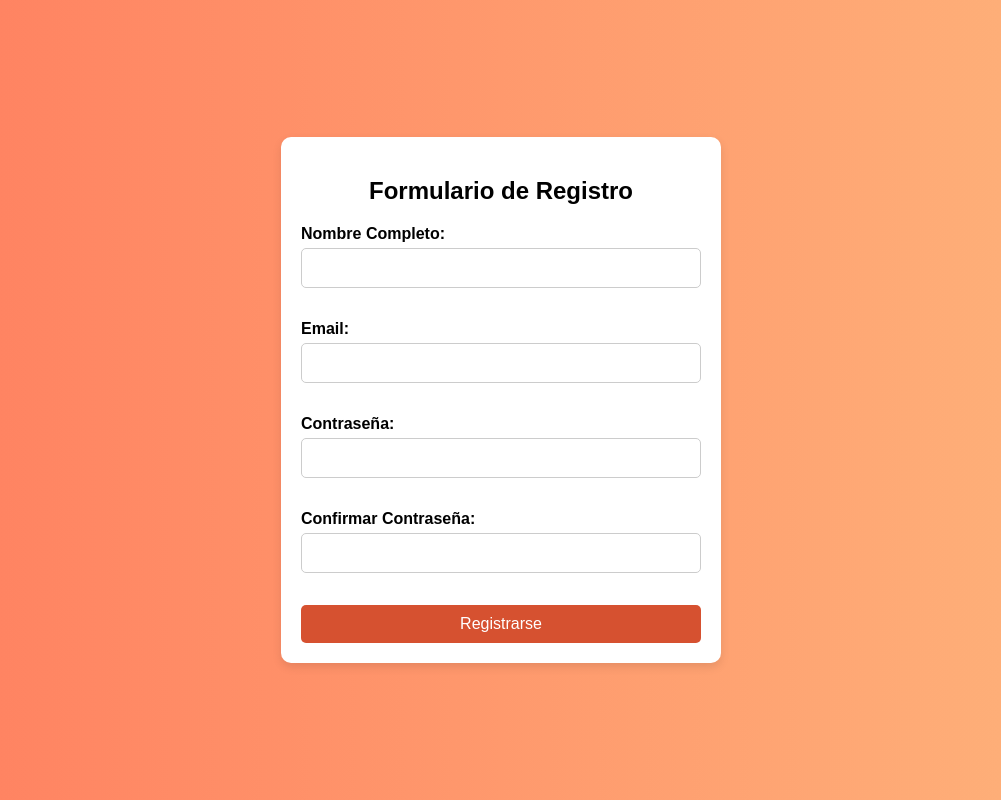
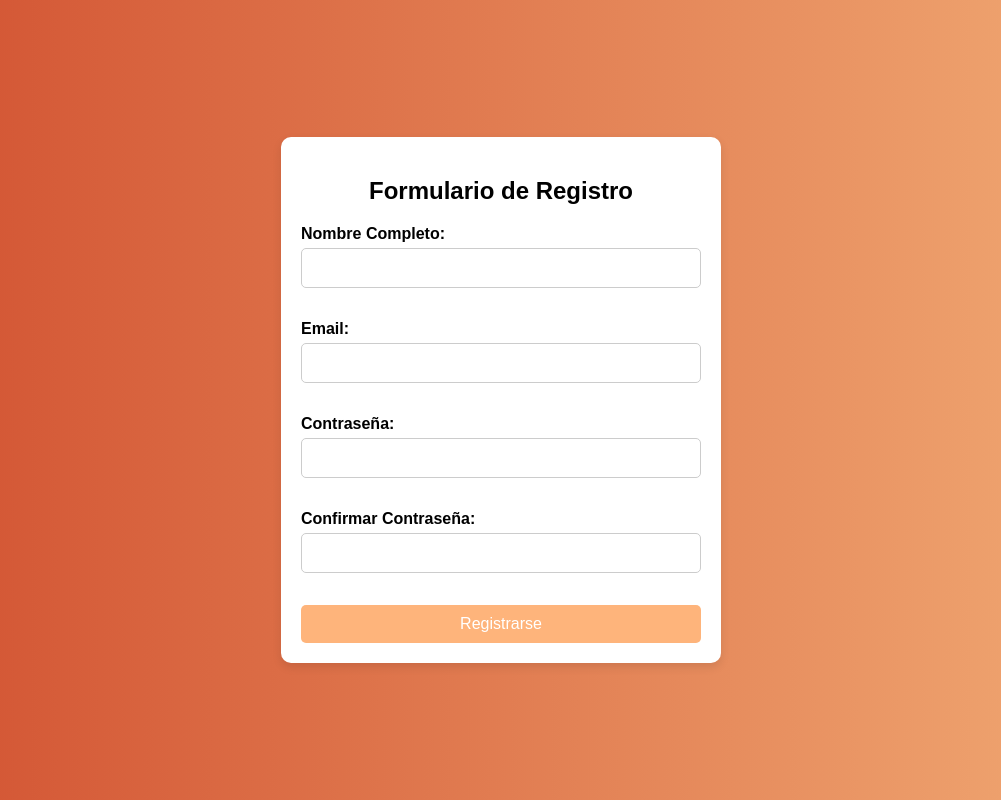
Before and after one commit to nicowicnudel/TP1-FORMULARIO-WICNUDEL-KALIK, a plain HTML site: page index.html in a window 1280 px wide. Shown: the whole page, without its empty margins (139-1140 px from the left). Drawn offline with Linux system fonts and the light colour scheme.

Commit message:
terminando style

```diff
--- a/styles.css
+++ b/styles.css
@@ -1,6 +1,6 @@
 body {
     font-family: Arial, sans-serif;
-    background: linear-gradient(to right, #ff7e5f, #feb47b);
+    background: linear-gradient(to right, #d14f2f, #f1aa74);
     display: flex;
     justify-content: center;
     align-items: center;
@@ -60,7 +60,7 @@ margin-top: 5px;
 }
 
 button {
-background: #d65130;
+background: #feb47b;
 color: white;
 border: none;
 padding: 10px;
```
